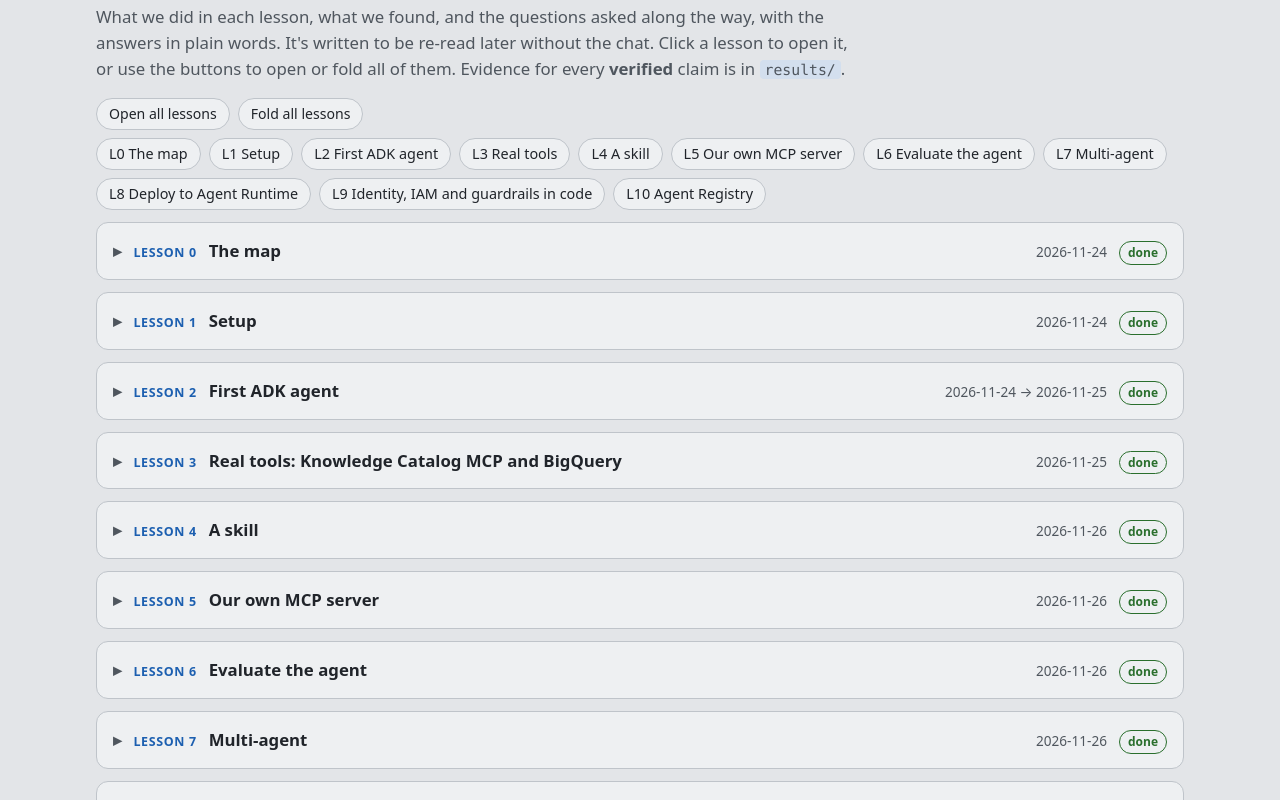
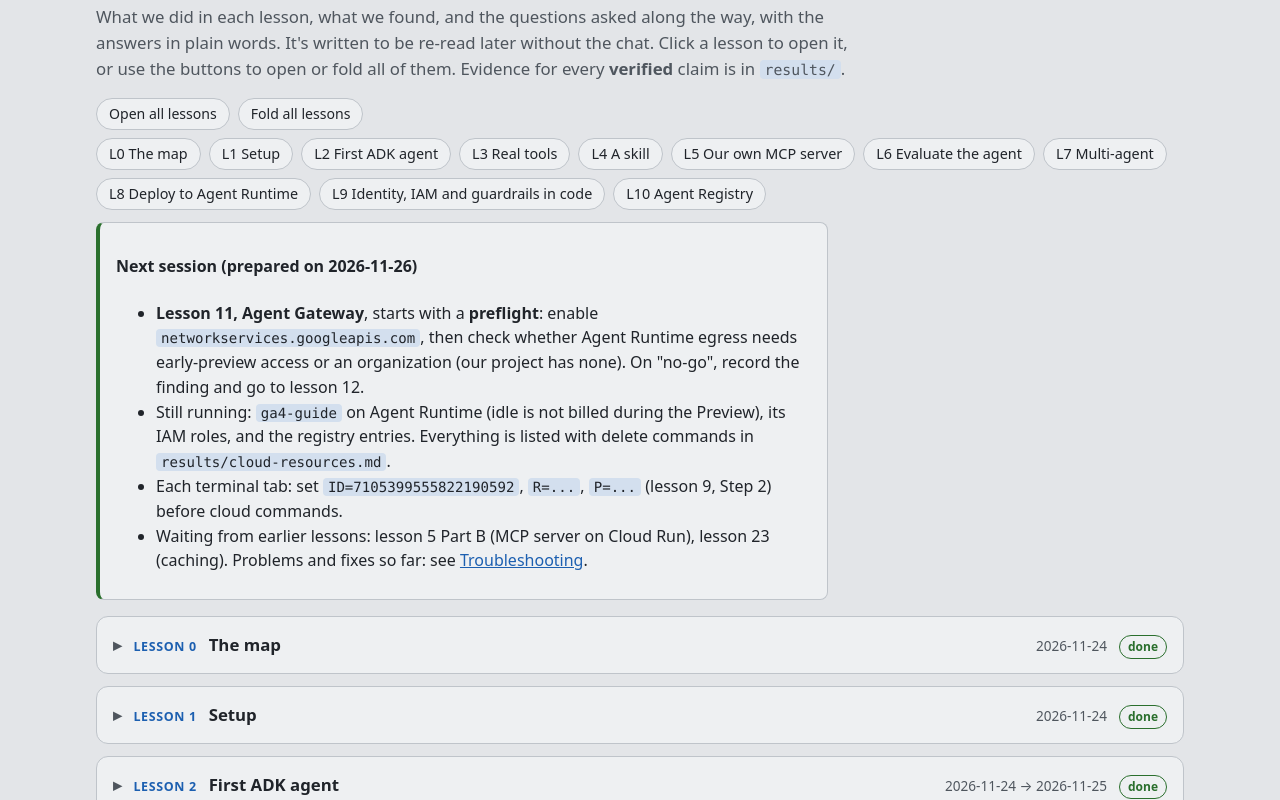
Before and after one commit to zkrsyed/agent-platform-poc, a plain HTML site: page index.html in a window 1280 px wide. Shown: the part 5067-5867 px from the top of the page. Drawn offline with Linux system fonts and the light colour scheme.

Commit message:
Lesson 11 prepared: Agent Gateway with a preflight (preview access, organization), next-session notes
Co-Authored-By: Claude Opus 5.5 <noreply@anthropic.com>

```diff
--- a/index.html
+++ b/index.html
@@ -422,7 +422,7 @@ figure.shot figcaption{color:var(--muted);font-size:.88rem;margin-top:6px}
     <tr><td>8</td><td><strong><a href="https://github.com/zkrsyed/agent-platform-poc/blob/main/lessons/08-deploy/README.md">Deploy to Agent Runtime</a></strong> <span class="cost">☁</span></td><td><code>adk deploy agent_engine</code> of a clean build copy (skill inside, no Langfuse key), Agent Identity, scale to zero; the deliberate first 403</td><td><span class="badge done">done</span></td></tr>
     <tr><td>9</td><td><strong><a href="https://github.com/zkrsyed/agent-platform-poc/blob/main/lessons/09-identity-and-guardrails/README.md">Identity, IAM, guardrails in code</a></strong> <span class="cost">☁</span></td><td>Least-privilege roles for the agent principal (one 403 at a time); a <code>GuardrailsPlugin</code> that logs tool calls, blocks write and city-level SQL, asks before a full-table scan, and stops retry loops</td><td><span class="badge done">done</span></td></tr>
     <tr><td>10</td><td><strong><a href="https://github.com/zkrsyed/agent-platform-poc/blob/main/lessons/10-registry/README.md">Registry: agents, MCP servers, skills</a></strong> <span class="cost">☁</span></td><td>Enable Agent Registry (free); find the auto-registered agent and Google's MCP servers; register our MCP server (tool spec) and skill; <code>ga4_registry</code> finds its skill and catalog tools in the registry</td><td><span class="badge done">done</span></td></tr>
-    <tr><td>11</td><td><strong>Agent Gateway + governance</strong> <span class="cost">☁</span></td><td>Egress policy per principal; block <code>modify_entry</code> on the network; ENFORCED; Model Armor; semantic governance</td><td><span class="badge planned">planned</span></td></tr>
+    <tr><td>11</td><td><strong><a href="https://github.com/zkrsyed/agent-platform-poc/blob/main/lessons/11-gateway/README.md">Agent Gateway + governance</a></strong> <span class="cost">☁</span></td><td>Preflight first (early preview access? organization?); egress gateway, default deny, a Unified Access Policy that blocks one MCP tool for our agent's principal; DRY_RUN then ENFORCED; Model Armor</td><td><span class="badge planned">ready</span></td></tr>
     <tr><td>12</td><td><strong>A2A between agents</strong> <span class="cost">☁</span></td><td>A separately deployed data policy agent with its own identity; found in the Registry and called over A2A through the Gateway</td><td><span class="badge planned">planned</span></td></tr>
     <tr><td>13</td><td><strong>Memory</strong> <span class="cost">☁</span></td><td>Session vs Memory Bank (optional)</td><td><span class="badge planned">planned</span></td></tr>
     <tr><td>14</td><td><strong>Web GUI</strong> <span class="cost">☁</span></td><td>A chat page with login on Cloud Run calling the deployed agent; Gemini Enterprise app compared</td><td><span class="badge planned">planned</span></td></tr>
@@ -445,6 +445,13 @@ figure.shot figcaption{color:var(--muted);font-size:.88rem;margin-top:6px}
 <p class="lede">What we did in each lesson, what we found, and the questions asked along the way, with the answers in plain words. It's written to be re-read later without the chat. Click a lesson to open it, or use the buttons to open or fold all of them. Evidence for every <strong>verified</strong> claim is in <code>results/</code>.</p>
 <div class="jctl"><button type="button" id="expandAll">Open all lessons</button><button type="button" id="collapseAll">Fold all lessons</button></div>
 <nav class="toc" id="jnav" aria-label="Jump to a lesson"></nav>
+<div class="remember"><h4>Next session (prepared on 2026-11-26)</h4>
+<ul>
+<li><strong>Lesson 11, Agent Gateway</strong>, starts with a <strong>preflight</strong>: enable <code>networkservices.googleapis.com</code>, then check whether Agent Runtime egress needs early-preview access or an organization (our project has none). On "no-go", record the finding and go to lesson 12.</li>
+<li>Still running: <code>ga4-guide</code> on Agent Runtime (idle is not billed during the Preview), its IAM roles, and the registry entries. Everything is listed with delete commands in <code>results/cloud-resources.md</code>.</li>
+<li>Each terminal tab: set <code>ID=7105399555822190592</code>, <code>R=...</code>, <code>P=...</code> (lesson 9, Step 2) before cloud commands.</li>
+<li>Waiting from earlier lessons: lesson 5 Part B (MCP server on Cloud Run), lesson 23 (caching). Problems and fixes so far: see <a href="#troubleshooting">Troubleshooting</a>.</li>
+</ul></div>
 
 <details class="lesson" id="l0">
 <summary><span class="num">Lesson 0</span><span class="ttl">The map</span><span class="when">2026-11-24</span><span class="badge done">done</span></summary>
```
Also changed, not shown: 2 other files.
